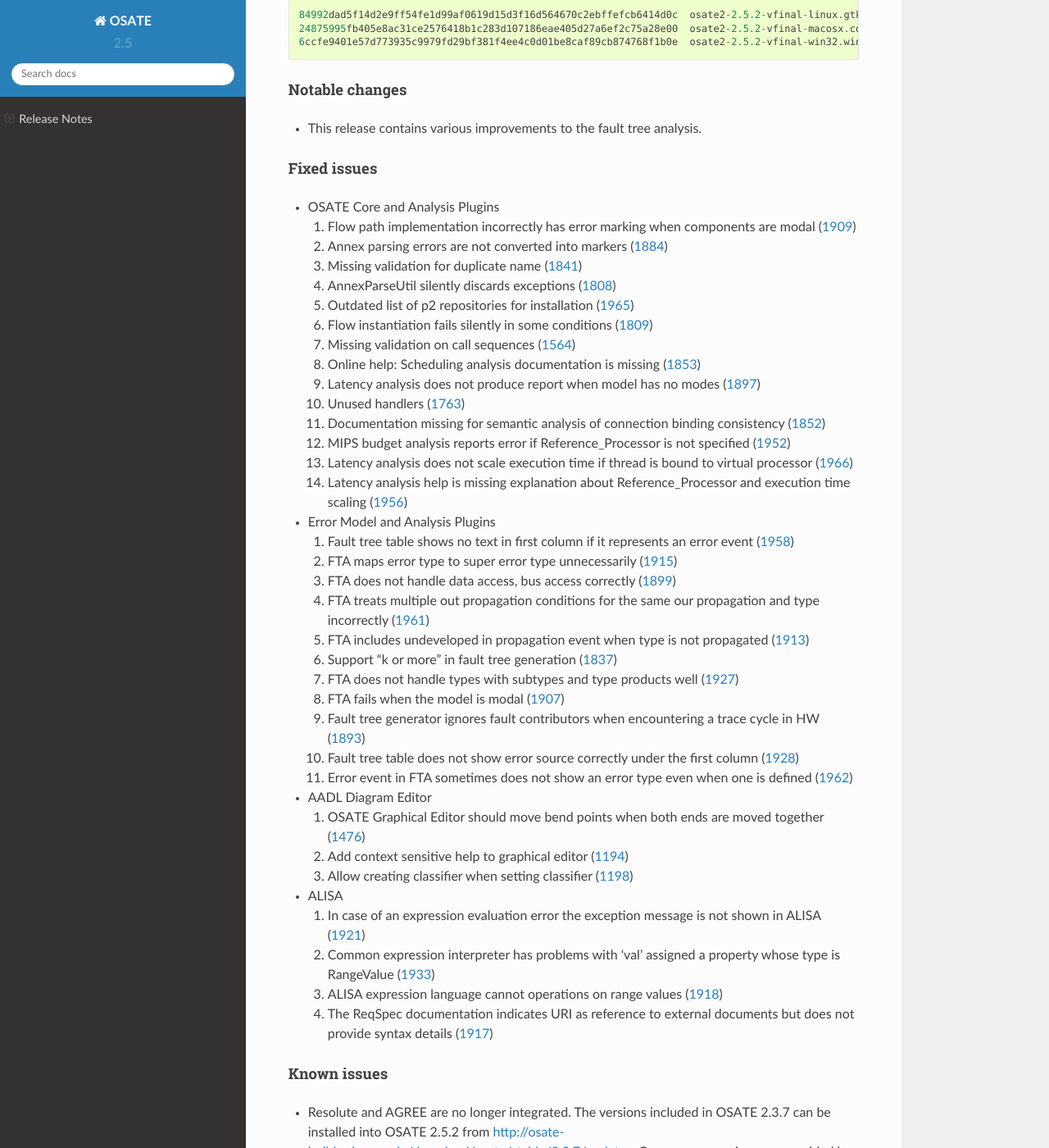
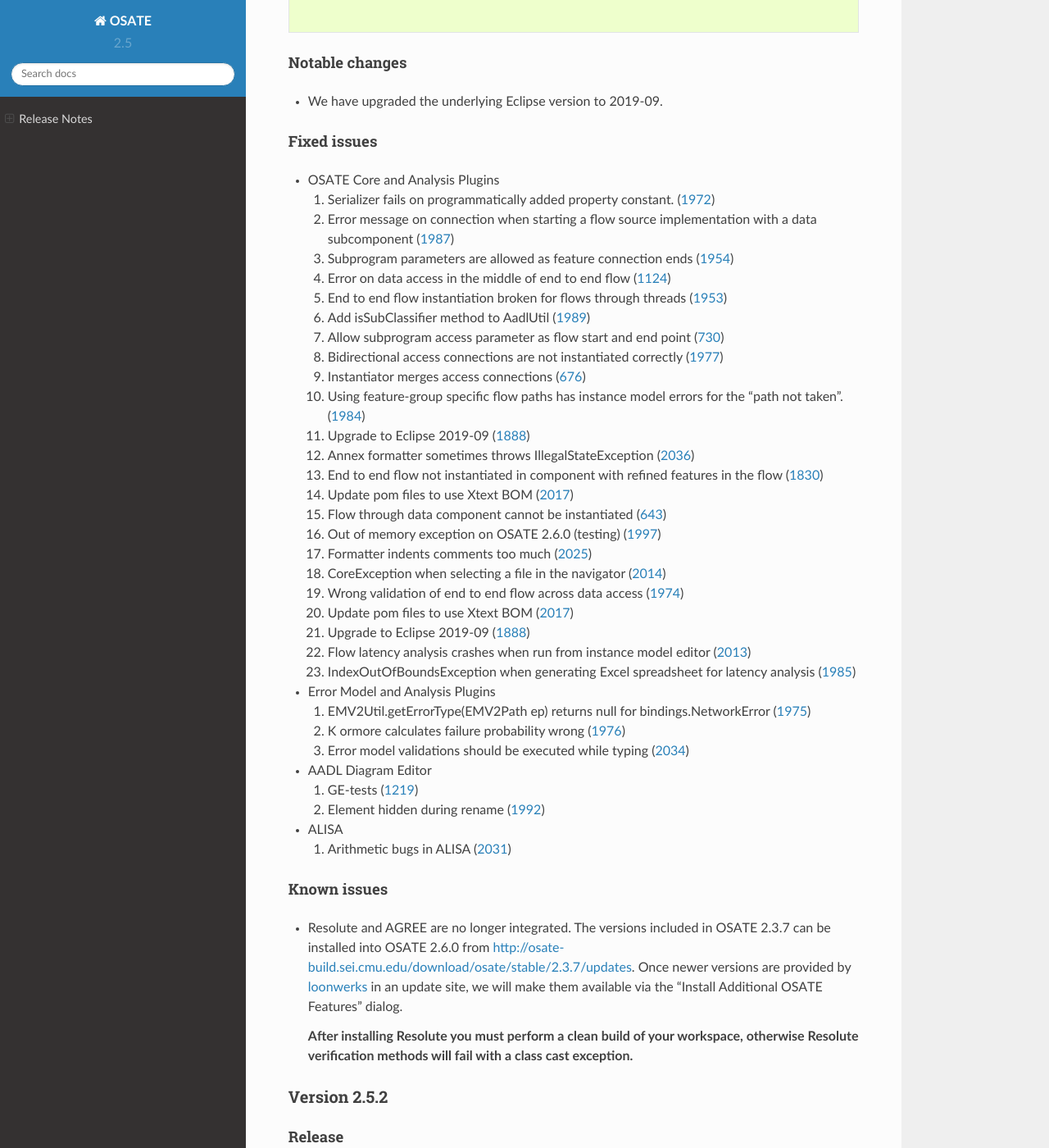
Before and after one commit to osate/website, a Sphinx documentation site: the page built from source/osate-releases.md, in a window 1280 px wide and 1400 px high, scrolled down 533 px. Shown: the whole window at 82% size. Built offline with Sphinx 7.4.7 and the Read the Docs theme 2.0.0, drawn with Linux system fonts in a browser that asks for light colours; some of the changed text lies outside the part shown.

Commit message:
Draft release notes for 2.6.0

````diff
--- a/source/osate-releases.md
+++ b/source/osate-releases.md
@@ -1,6 +1,68 @@
 # Release Notes
 
 ## Stable Releases
+
+### Version 2.6.0 (not yet released)s
+
+#### Release
+
+  - **GIT tag**: 2.6.0-RELEASE
+  - **Release date**: TBD
+  - **Eclipse base version**: 2019-09
+  - **Java version**: Java 8
+  - **Eclipse Update-Site**: <http://osate-build.sei.cmu.edu/download/osate/stable/2.6.0/updates>
+  - **Download URL**: <http://osate-build.sei.cmu.edu/download/osate/stable/2.6.0/products>
+
+#### SHA256 Hashes for the downloads
+```
+```
+
+#### Notable changes
+
+ * We have upgraded the underlying Eclipse version to 2019-09.
+
+#### Fixed issues
+
+ * OSATE Core and Analysis Plugins
+    1. Serializer fails on programmatically added property constant. ([1972](https://github.com/osate/osate2/issues/1972))
+    1. Error message on connection when starting a flow source implementation with a data subcomponent ([1987](https://github.com/osate/osate2/issues/1987))
+    1. Subprogram parameters are allowed as feature connection ends ([1954](https://github.com/osate/osate2/issues/1954))
+    1. Error on data access in the middle of end to end flow ([1124](https://github.com/osate/osate2/issues/1124))
+    1. End to end flow instantiation broken for flows through threads ([1953](https://github.com/osate/osate2/issues/1953))
+    1. Add isSubClassifier method to AadlUtil ([1989](https://github.com/osate/osate2/issues/1989))
+    1. Allow subprogram access parameter as flow start and end point  ([730](https://github.com/osate/osate2/issues/730))
+    1. Bidirectional access connections are not instantiated correctly ([1977](https://github.com/osate/osate2/issues/1977))
+    1. Instantiator merges access connections ([676](https://github.com/osate/osate2/issues/676))
+    1. Using feature-group specific flow paths has instance model errors for the "path not taken". ([1984](https://github.com/osate/osate2/issues/1984))
+    1. Upgrade to Eclipse 2019-09 ([1888](https://github.com/osate/osate2/issues/1888))
+    1. Annex formatter sometimes throws IllegalStateException ([2036](https://github.com/osate/osate2/issues/2036))
+    1. End to end flow not instantiated in component with refined features in the flow ([1830](https://github.com/osate/osate2/issues/1830))
+    1. Update pom files to use Xtext BOM ([2017](https://github.com/osate/osate2/issues/2017))
+    1. Flow through data component cannot be instantiated ([643](https://github.com/osate/osate2/issues/643))
+    1. Out of memory exception on OSATE 2.6.0 (testing) ([1997](https://github.com/osate/osate2/issues/1997))
+    1. Formatter indents comments too much ([2025](https://github.com/osate/osate2/issues/2025))
+    1. CoreException when selecting a file in the navigator ([2014](https://github.com/osate/osate2/issues/2014))
+    1. Wrong validation of end to end flow across data access ([1974](https://github.com/osate/osate2/issues/1974))
+    1. Update pom files to use Xtext BOM ([2017](https://github.com/osate/osate2/issues/2017))
+    1. Upgrade to Eclipse 2019-09 ([1888](https://github.com/osate/osate2/issues/1888))
+    1. Flow latency analysis crashes when run from instance model editor ([2013](https://github.com/osate/osate2/issues/2013))
+    1. IndexOutOfBoundsException when generating Excel spreadsheet for latency analysis ([1985](https://github.com/osate/osate2/issues/1985))
+ * Error Model and Analysis Plugins
+    1. EMV2Util.getErrorType(EMV2Path ep) returns null for bindings.NetworkError  ([1975](https://github.com/osate/osate2/issues/1975))
+    1. K ormore calculates failure probability wrong ([1976](https://github.com/osate/osate2/issues/1976))
+    1. Error model validations should be executed while typing  ([2034](https://github.com/osate/osate2/issues/2034))
+ * AADL Diagram Editor
+    1. GE-tests ([1219](https://github.com/osate/osate2/issues/1219))
+    1. Element hidden during rename ([1992](https://github.com/osate/osate2/issues/1992))
+ * ALISA
+    1. Arithmetic bugs in ALISA ([2031](https://github.com/osate/osate2/issues/2031))
+
+#### Known issues
+
+ * Resolute and AGREE are no longer integrated. The versions included in OSATE 2.3.7 can be installed into OSATE 2.6.0 from <http://osate-build.sei.cmu.edu/download/osate/stable/2.3.7/updates>.
+   Once newer versions are provided by [loonwerks](http://loonwerks.com) in an update site, we will make them available via the "Install Additional OSATE Features" dialog.
+
+   **After installing Resolute you must perform a clean build of your workspace, otherwise Resolute verification methods will fail with a class cast exception.**
 
 ### Version 2.5.2
 
````
